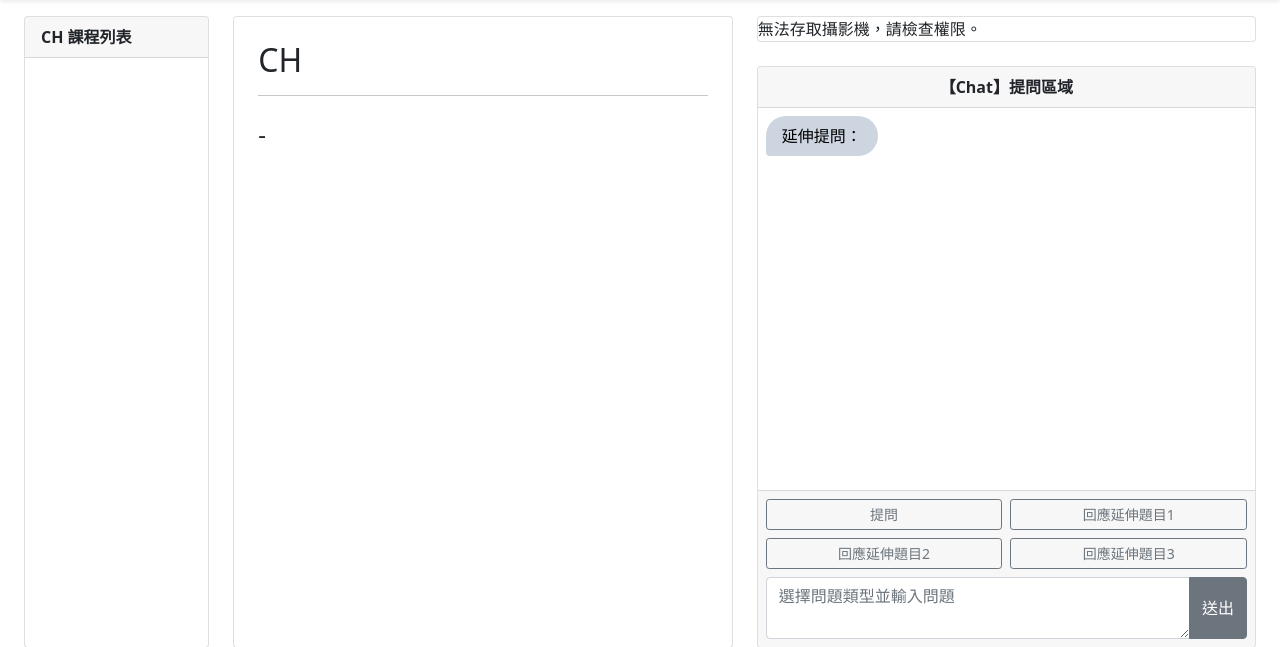
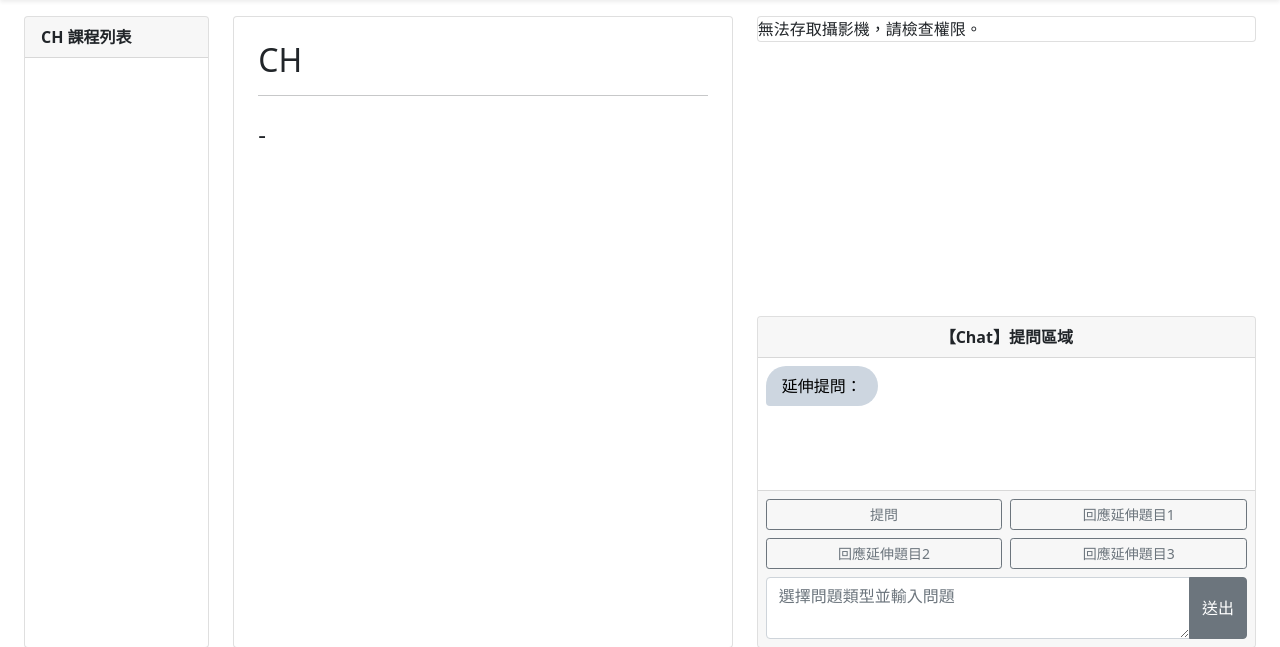
Before and after one commit to yuuuchen/ProgressPal, a Django app: template progresspal/templates/learning/study.html in a window 1280 px wide. Shown: the part 56-703 px from the top of the page. Run offline with Django 5.2, Linux system fonts and the light colour scheme; the template is opened without the code that fills it, so the values that code supplies are empty.

Commit message:
update error

```diff
--- a/progresspal/learning/services/content.py
+++ b/progresspal/learning/services/content.py
@@ -1,6 +1,6 @@
 # -*- coding: utf-8 -*-
 from langchain_community.document_loaders import TextLoader
-from langchain.text_splitter import RecursiveCharacterTextSplitter, MarkdownHeaderTextSplitter
+from langchain.text_splitter import  MarkdownHeaderTextSplitter
 from langchain_community.vectorstores import Chroma
 from langchain_community.embeddings import HuggingFaceEmbeddings
 from langchain.schema import Document
--- a/progresspal/static/js/camera.js
+++ b/progresspal/static/js/camera.js
@@ -61,7 +61,7 @@ document.addEventListener("DOMContentLoaded", () => {
             });
 
             if (!response.ok) {
-                console.warn(`API Error: ${response.status}`);
+                console.warn(`API Error: ${response.error}`);
                 return;
             }
 
--- a/progresspal/templates/learning/study.html
+++ b/progresspal/templates/learning/study.html
@@ -47,7 +47,7 @@
                 <div id="emotion-display" class="card mb-4" style="flex-shrink: 0;">
                     <span class="text-muted">情緒偵測中...</span>
                 </div>
-                <video id="webcam" autoplay playsinline muted style="display:none;"></video>
+                <video id="webcam" autoplay playsinline muted class="w-100 rounded mirror-mode"></video>
                 <canvas id="captureCanvas" style="display:none;"></canvas>
             </div>
 
```
